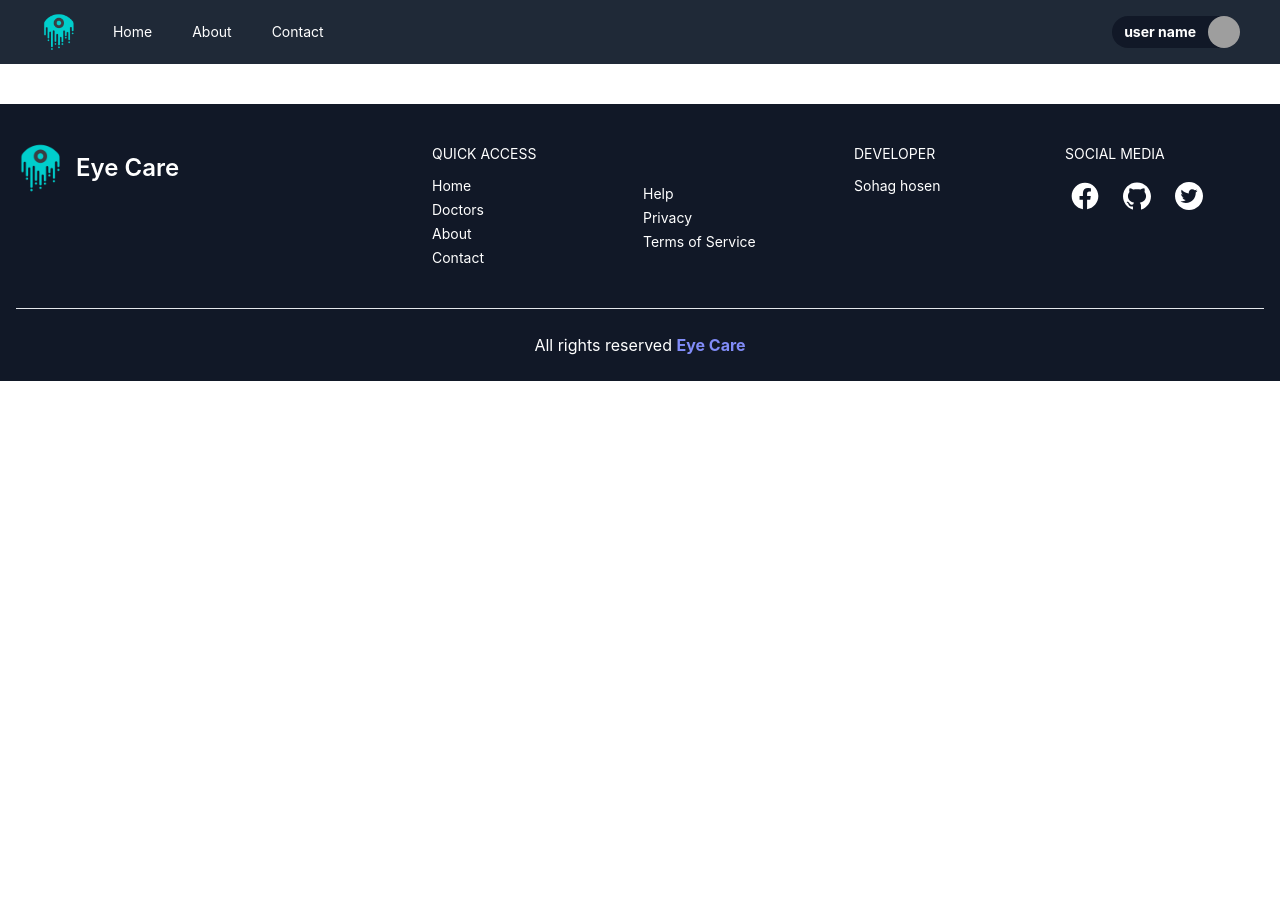
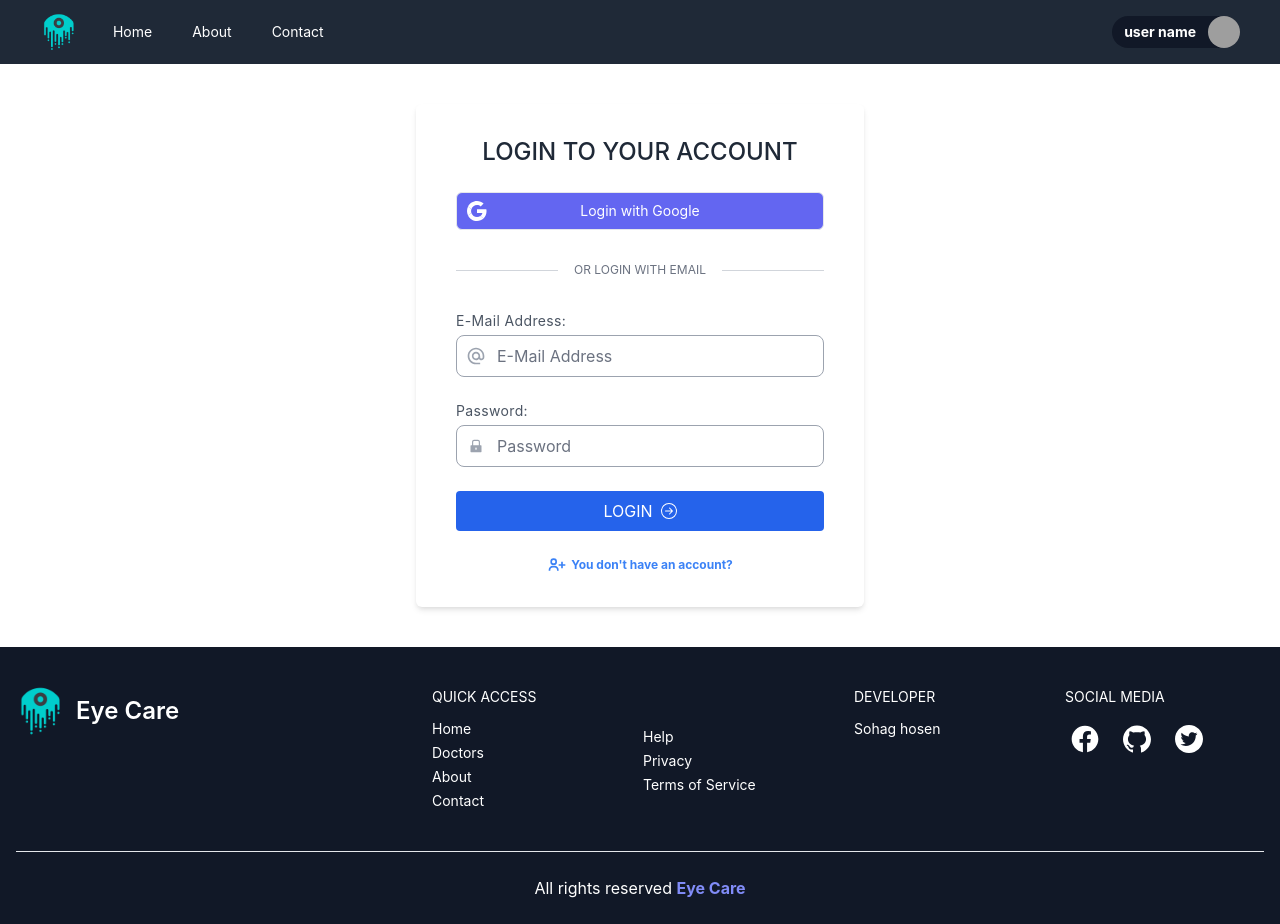
Before and after one commit to SohagHosen/Eye-Care, a React (Create React App) app: page /login in a window 1280 px wide. Before the commit the page ends 800 px from the top, so only its background shows below. Built offline with nearby package versions, Linux system fonts and the light colour scheme; no server answers; grey boxes are pictures that could not be loaded.

Commit message:
google sign in done

```diff
--- a/package.json
+++ b/package.json
@@ -6,6 +6,7 @@
     "@testing-library/jest-dom": "^5.11.4",
     "@testing-library/react": "^11.1.0",
     "@testing-library/user-event": "^12.1.10",
+    "firebase": "^9.1.3",
     "react": "^17.0.2",
     "react-dom": "^17.0.2",
     "react-icons": "^4.3.1",
--- a/src/App.js
+++ b/src/App.js
@@ -2,7 +2,9 @@ import React from "react";
 import { BrowserRouter as Router, Switch, Route } from "react-router-dom";
 import Footer from "./components/footer/Footer";
 import Home from "./components/home/Home";
+import Login from "./components/login/Login";
 import Navbar from "./components/navbar/Navbar";
+import ServiceDetails from "./components/serviceDetails/ServiceDetails";
 
 export default function App() {
   return (
@@ -10,6 +12,8 @@ export default function App() {
       <Navbar />
       <Switch>
         <Route exact path="/" component={Home} />
+        <Route exact path="/login" component={Login} />
+        <Route exact path="/service/:id" component={ServiceDetails} />
       </Switch>
       <Footer />
     </Router>
--- a/src/components/chooseUs/ChooseUs.js
+++ b/src/components/chooseUs/ChooseUs.js
@@ -41,14 +41,14 @@ export default ChooseUs;
 
 const Card = ({ img, title, desc }) => {
   return (
-    <div class="h-72 rounded-lg bg-indigo-500 flex justify-center items-center">
-      <div class="p-8  text-white">
+    <div className="h-72 rounded-lg bg-indigo-500 flex justify-center items-center">
+      <div className="p-8  text-white">
         <img
           className="h-20 mx-auto my-4 bg-white p-3 rounded"
           src={img}
           alt=""
         />
-        <h1 class="text-xl font-bold">{title}</h1>
+        <h1 className="text-xl font-bold">{title}</h1>
         <p>{desc}</p>
       </div>
     </div>
--- a/src/components/footer/Footer.js
+++ b/src/components/footer/Footer.js
@@ -5,20 +5,23 @@ import { AiFillGithub, AiFillTwitterCircle } from "react-icons/ai";
 import logo from "../../assets/images/logo.png";
 function Footer() {
   return (
-    <footer class="px-4 divide-y bg-gray-900 text-white mt-10">
-      <div class="container flex flex-col justify-between py-10 mx-auto space-y-8 lg:flex-row lg:space-y-0">
-        <div class="lg:w-1/3">
-          <a href="#" class="flex justify-center space-x-3 lg:justify-start">
-            <div class="flex items-center justify-center w-12 h-12 rounded-full bg-violet-600">
+    <footer className="px-4 divide-y bg-gray-900 text-white mt-10">
+      <div className="container flex flex-col justify-between py-10 mx-auto space-y-8 lg:flex-row lg:space-y-0">
+        <div className="lg:w-1/3">
+          <a
+            href="#"
+            className="flex justify-center space-x-3 lg:justify-start"
+          >
+            <div className="flex items-center justify-center w-12 h-12 rounded-full bg-violet-600">
               <img src={logo} alt="logo" />
             </div>
-            <span class="self-center text-2xl font-semibold">Eye Care</span>
+            <span className="self-center text-2xl font-semibold">Eye Care</span>
           </a>
         </div>
-        <div class="grid grid-cols-2 text-sm gap-x-3 gap-y-8 lg:w-2/3 sm:grid-cols-4">
-          <div class="space-y-3">
-            <h3 class="uppercase text-coolGray-900">Quick Access</h3>
-            <ul class="space-y-1">
+        <div className="grid grid-cols-2 text-sm gap-x-3 gap-y-8 lg:w-2/3 sm:grid-cols-4">
+          <div className="space-y-3">
+            <h3 className="uppercase text-coolGray-900">Quick Access</h3>
+            <ul className="space-y-1">
               <li>
                 <Link to="/">Home</Link>
               </li>
@@ -33,22 +36,22 @@ function Footer() {
               </li>
             </ul>
           </div>
-          <div class="space-y-3 mt-10">
-            <ul class="space-y-1">
+          <div className="space-y-3 mt-10">
+            <ul className="space-y-1">
               <li>Help</li>
               <li>Privacy</li>
               <li>Terms of Service</li>
             </ul>
           </div>
-          <div class="space-y-3">
-            <h3 class="uppercase text-coolGray-900">Developer</h3>
-            <ul class="space-y-1">
+          <div className="space-y-3">
+            <h3 className="uppercase text-coolGray-900">Developer</h3>
+            <ul className="space-y-1">
               <li>Sohag hosen</li>
             </ul>
           </div>
-          <div class="space-y-3">
-            <div class="uppercase text-coolGray-900">Social media</div>
-            <div class="flex justify-start space-x-3">
+          <div className="space-y-3">
+            <div className="uppercase text-coolGray-900">Social media</div>
+            <div className="flex justify-start space-x-3">
               <span className="flex items-center p-1">
                 <RiFacebookCircleFill className="w-8 h-8 fill-current" />
               </span>
@@ -62,7 +65,7 @@ function Footer() {
           </div>
         </div>
       </div>
-      <div class="py-6  text-center text-coolGray-600">
+      <div className="py-6  text-center text-coolGray-600">
         All rights reserved{" "}
         <span className="font-bold text-indigo-400">Eye Care</span>
       </div>
--- /dev/null
+++ b/src/components/login/Login.js
@@ -0,0 +1,145 @@
+import React, { useState } from "react";
+import { GrGoogle } from "react-icons/gr";
+import { MdOutlineAlternateEmail } from "react-icons/md";
+import { AiFillLock } from "react-icons/ai";
+import { BsArrowRightCircle } from "react-icons/bs";
+import { BiUserPlus, BiUser } from "react-icons/bi";
+import useFirebase from "../../hooks/useFirebase";
+function Login() {
+  const { googleSignIn } = useFirebase();
+  const [toggleLogin, setToggleLogin] = useState(false);
+  return (
+    <div class=" flex flex-col items-center justify-center my-10">
+      <div class="flex flex-col bg-white shadow-md px-4 sm:px-6 md:px-8 lg:px-10 py-8 rounded-md w-full max-w-md">
+        <div class="font-medium self-center text-xl sm:text-2xl uppercase text-gray-800">
+          {toggleLogin ? "Register a new Account" : "Login To Your Account"}
+        </div>
+        <button
+          onClick={googleSignIn}
+          class="relative mt-6 border rounded-md py-2 text-sm text-white bg-indigo-500 hover:bg-indigo-400"
+        >
+          <span class="absolute left-0 top-0 flex items-center  justify-center h-full w-10 text-white">
+            <GrGoogle class="text-xl" />
+          </span>
+          <span>Login with Google</span>
+        </button>
+        <div class="relative mt-10 h-px bg-gray-300">
+          <div class="absolute left-0 top-0 flex justify-center w-full -mt-2">
+            <span class="bg-white px-4 text-xs text-gray-500 uppercase">
+              Or Login With Email
+            </span>
+          </div>
+        </div>
+        <div class="mt-10">
+          <form action="#">
+            {toggleLogin && (
+              <div class="flex flex-col mb-6">
+                <label
+                  for="name"
+                  class="mb-1 text-xs sm:text-sm tracking-wide text-gray-600"
+                >
+                  Your Name:
+                </label>
+                <div class="relative">
+                  <div class="inline-flex items-center justify-center absolute left-0 top-0 h-full w-10 text-gray-400">
+                    <BiUser class="text-xl" />
+                  </div>
+
+                  <input
+                    id="name"
+                    type="text"
+                    name="name"
+                    class="text-sm sm:text-base placeholder-gray-500 pl-10 pr-4 rounded-lg border border-gray-400 w-full py-2 focus:outline-none focus:border-blue-400"
+                    placeholder="Your Name"
+                  />
+                </div>
+              </div>
+            )}
+
+            <div class="flex flex-col mb-6">
+              <label
+                for="email"
+                class="mb-1 text-xs sm:text-sm tracking-wide text-gray-600"
+              >
+                E-Mail Address:
+              </label>
+              <div class="relative">
+                <div class="inline-flex items-center justify-center absolute left-0 top-0 h-full w-10 text-gray-400">
+                  <MdOutlineAlternateEmail class="text-xl" />
+                </div>
+
+                <input
+                  id="email"
+                  type="email"
+                  name="email"
+                  class="text-sm sm:text-base placeholder-gray-500 pl-10 pr-4 rounded-lg border border-gray-400 w-full py-2 focus:outline-none focus:border-blue-400"
+                  placeholder="E-Mail Address"
+                />
+              </div>
+            </div>
+            <div class="flex flex-col mb-6">
+              <label
+                for="password"
+                class="mb-1 text-xs sm:text-sm tracking-wide text-gray-600"
+              >
+                Password:
+              </label>
+              <div class="relative">
+                <div class="inline-flex items-center justify-center absolute left-0 top-0 h-full w-10 text-gray-400">
+                  <span>
+                    <AiFillLock />
+                  </span>
+                </div>
+
+                <input
+                  id="password"
+                  type="password"
+                  name="password"
+                  class="text-sm sm:text-base placeholder-gray-500 pl-10 pr-4 rounded-lg border border-gray-400 w-full py-2 focus:outline-none focus:border-blue-400"
+                  placeholder="Password"
+                />
+              </div>
+            </div>
+
+            <div class="flex w-full">
+              {toggleLogin ? (
+                <button
+                  type="submit"
+                  class="flex items-center justify-center focus:outline-none text-white text-sm sm:text-base bg-blue-600 hover:bg-blue-700 rounded py-2 w-full transition duration-150 ease-in"
+                >
+                  <span class="mr-2 uppercase">Register</span>
+                  <span>
+                    <BsArrowRightCircle />
+                  </span>
+                </button>
+              ) : (
+                <button
+                  type="submit"
+                  class="flex items-center justify-center focus:outline-none text-white text-sm sm:text-base bg-blue-600 hover:bg-blue-700 rounded py-2 w-full transition duration-150 ease-in"
+                >
+                  <span class="mr-2 uppercase">Login</span>
+                  <span>
+                    <BsArrowRightCircle />
+                  </span>
+                </button>
+              )}
+            </div>
+          </form>
+        </div>
+        <div class="flex justify-center items-center mt-6">
+          <button
+            class="inline-flex items-center font-bold text-blue-500 hover:text-blue-700 text-xs text-center "
+            onClick={() => setToggleLogin(!toggleLogin)}
+          >
+            <span>
+              <BiUserPlus class="text-xl" />
+            </span>
+            <span class="ml-1">You don't have an account?</span>
+          </button>
+        </div>
+      </div>
+    </div>
+  );
+}
+
+export default Login;
--- /dev/null
+++ b/src/components/serviceDetails/ServiceDetails.js
@@ -0,0 +1,53 @@
+import React, { useEffect, useState } from "react";
+import { useParams } from "react-router";
+import useServices from "../../hooks/useServices";
+
+function ServiceDetails() {
+  const { services } = useServices();
+  const [service, setServices] = useState({});
+  let { id } = useParams();
+  useEffect(() => {
+    const sv = services.find((service) => service.id == id);
+    if (sv) {
+      setServices(sv);
+    } else {
+      setServices({});
+    }
+  }, [service]);
+
+  return (
+    <>
+      {service?.title ? (
+        <section className="text-gray-700 body-font overflow-hidden bg-white">
+          <div className="container px-5 py-24 mx-auto">
+            <div className="lg:w-4/5 mx-auto flex flex-wrap">
+              <img
+                alt="ecommerce"
+                className="lg:w-1/2 w-full object-cover object-center rounded border border-gray-200"
+                src={service.img}
+              />
+              <div className="lg:w-1/2 w-full lg:pl-10 lg:py-6 mt-6 lg:mt-0">
+                <article className="flex justify-center items-center h-full">
+                  <div>
+                    <h2 className="text-sm title-font text-gray-500 tracking-widest">
+                      SERVICE
+                    </h2>
+                    <h1 className="text-gray-900 text-3xl title-font font-medium mb-1">
+                      {service.title}
+                    </h1>
+
+                    <p className="text-xl my-5">{service.desc}</p>
+                  </div>
+                </article>
+              </div>
+            </div>
+          </div>
+        </section>
+      ) : (
+        <p>Service not found</p>
+      )}
+    </>
+  );
+}
+
+export default ServiceDetails;
--- /dev/null
+++ b/src/firebase/initFirebase.js
@@ -0,0 +1,7 @@
+import { initializeApp } from "firebase/app";
+import firebaseConfig from "./config.firebase";
+
+const initFirebase = () => {
+  initializeApp(firebaseConfig);
+};
+export default initFirebase;
--- /dev/null
+++ b/src/hooks/useFirebase.js
@@ -0,0 +1,39 @@
+import {
+  getAuth,
+  signInWithPopup,
+  GoogleAuthProvider,
+  onAuthStateChanged,
+} from "firebase/auth";
+import { useEffect, useState } from "react";
+
+import initFirebase from "../firebase/initFirebase";
+
+initFirebase();
+function useFirebase() {
+  const [user, setUser] = useState(null);
+  const auth = getAuth();
+  const googleProvider = new GoogleAuthProvider();
+
+  const googleSignIn = () => {
+    signInWithPopup(auth, googleProvider)
+      .then((result) => {
+        const user = result.user;
+        setUser(user);
+      })
+      .catch((error) => {
+        console.log(error.message);
+      });
+  };
+  useEffect(() => {
+    onAuthStateChanged(auth, (user) => {
+      if (user) {
+        setUser(user);
+      } else {
+        setUser(null);
+      }
+    });
+  }, []);
+  return { user, googleSignIn };
+}
+
+export default useFirebase;
```
Also changed, not shown: src/components/services/Service/Service.js (+11 -2 lines), src/components/services/Services.js (+3 -7 lines), src/firebase/config.firebase.js (added, +9 -0 lines), src/hooks/useServices.js (added, +12 -0 lines), 1 other file (tests, documents, lock files or other folders).
